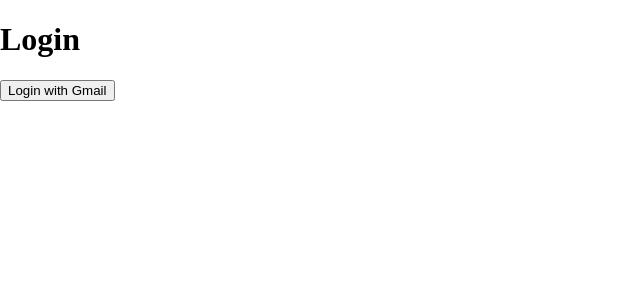
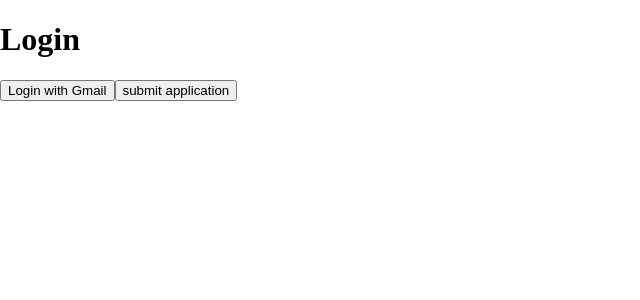
Before and after one commit to adobeprobonokkss/kkss_scholarship_frontend, a React app: page / in a window 1280 px wide. Shown: the top 300 px of the page, without its empty margins (0-640 px from the left). Built offline with nearby package versions, Linux system fonts and the light colour scheme; what @swc-react/theme would draw is missing.

Commit message:
wokring fine here

```diff
--- a/src/pages/Login.tsx
+++ b/src/pages/Login.tsx
@@ -16,6 +16,7 @@ function Login(props: any) {
     const response: any = await axios.get(`${BACKENDURL}/api/v1/auth/user`, { withCredentials: true }).catch(err => {
       console.log("not authnticated user....");
     });
+    console.log("hello", response);
     if (response && response.data) {
       console.log(response.data);
       return response.data;
@@ -55,11 +56,18 @@ function Login(props: any) {
     }
   };
 
+  const submitapplication = async () => {
+    let timer: NodeJS.Timeout | null = null;
+    const userSessionInfo: any = await fetchUser();
+    console.log(userSessionInfo);
+  };
+
   return (
     <div className="container">
       <div className="login-card">
         <h1>Login</h1>
         <button onClick={loginWithGoogleSSO}>Login with Gmail</button>
+        <button onClick={submitapplication}>submit application</button>
       </div>
     </div>
   );
```
